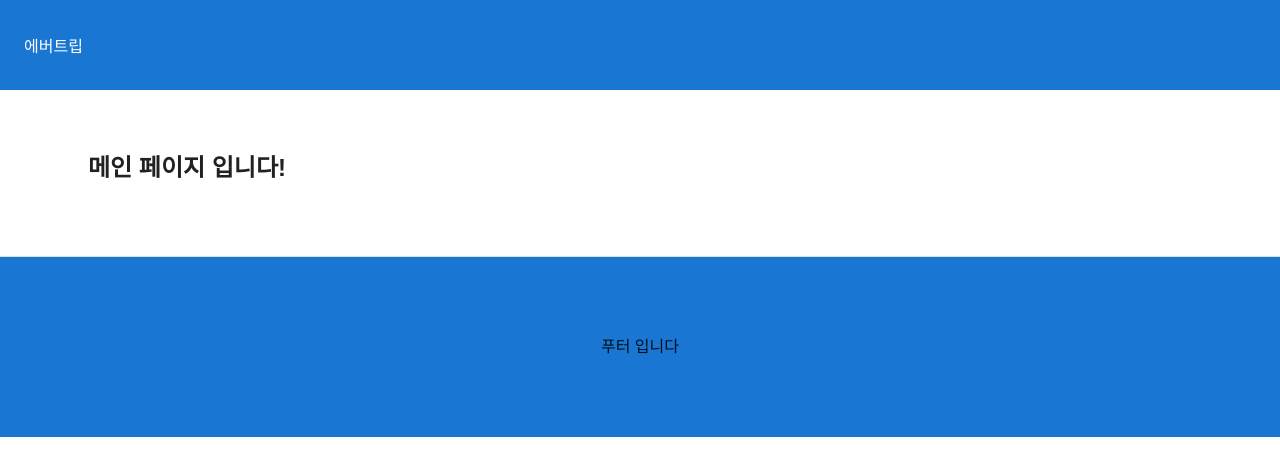
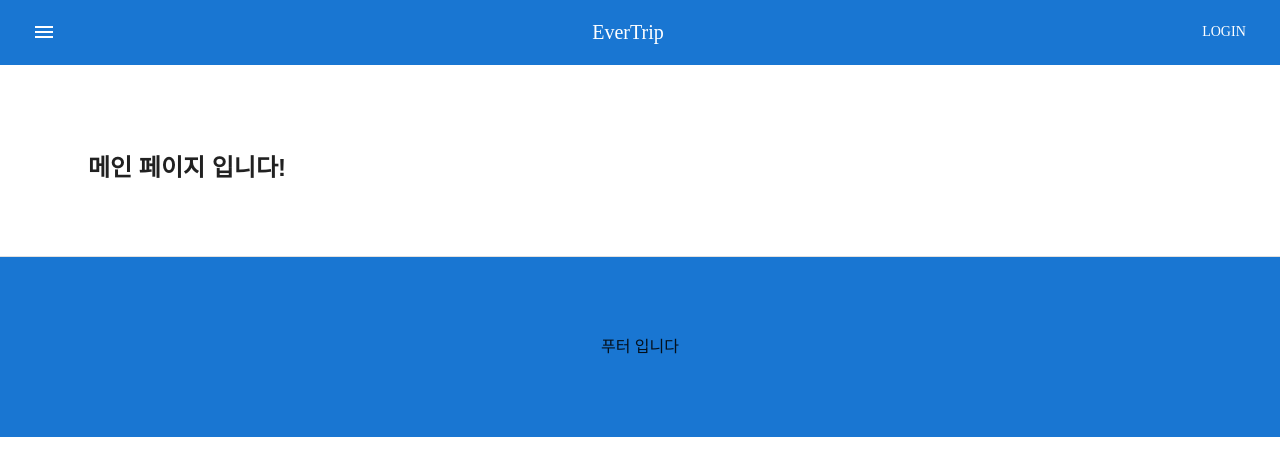
Before and after one commit to evertrip/evertrip-frontend, a React (Create React App) app: page / in a window 1280 px wide. Shown: the top 476 px of the page. Built offline with nearby package versions, Linux system fonts and the light colour scheme; a web font is replaced by a local one.

Commit message:
[feat] Header UI의 요소 정렬과 상단 메뉴 탭의 open/close 기능 구현 완료 #2

```diff
--- a/src/modules/layout/Header.tsx
+++ b/src/modules/layout/Header.tsx
@@ -1,15 +1,33 @@
-import React from "react";
+import React, { useState } from "react";
 import AppBar from "@mui/material/AppBar";
 import Box from "@mui/material/Box";
 import Toolbar from "@mui/material/Toolbar";
 import "../../global.css";
+import { Button, Drawer, IconButton, Typography } from "@mui/material";
+import MenuIcon from "@mui/icons-material/Menu";
+import Menu from "./menu";
+
+// 공통 레이아웃 Header 쪽 설명
+// Menu.tsx 파일에 있는 Menu 컴포넌트는 햄버거 아이콘을 클릭하면 열리고 닫히는 Drawer를 제어하는 역할을 합니다. 이를 통해 사용자가 햄버거 아이콘을 클릭하면 메뉴가 열리고 다시 한번 더 클릭하면 메뉴가 닫히게 됩니다.
+
+// Header.tsx 파일에서는 Menu 컴포넌트를 Drawer 안에 넣어서 햄버거 아이콘을 클릭했을 때 Drawer가 열리도록 하고, 사용자가 메뉴 항목을 선택하면 해당 항목에 따른 내용을 보여줍니다.
+
+// 여기서 toggleDrawer 함수는 Drawer가 열리고 닫히는 것을 제어하는 역할을 합니다. 이 함수는 open 변수를 인자로 받아서 이벤트 핸들러를 반환합니다. 이벤트 핸들러는 이벤트 타입이 "keydown"이거나 "Tab" 또는 "Shift" 키가 아닌 경우에만 Drawer를 열거나 닫습니다.
+
+// 즉, toggleDrawer 함수는 open 변수에 따라 Drawer를 열거나 닫을 수 있는 함수를 반환하고, Header 컴포넌트에서 IconButton을 클릭할 때 이 함수를 호출하여 Drawer를 열거나 닫을 수 있습니다.
+
+const ANCHOR_TYPE = "left";
 
 const styles = {
-  box: { flexGrow: 1, display: "center", alignItems: "flex-end" },
+  box: {
+    flexGrow: 1,
+    display: "center",
+    alignItems: "flex-end",
+  },
   headerStyle: {
-    // backgroundColor: "#ebebeb",
+    // backgroundColor: "#??????", >> 추후에 Header 색상 논의 필요
     boxShadow: "none",
-    height: "90px",
+    height: "65px",
     marginBottom: "0",
   },
   toolbar: {
@@ -17,16 +35,69 @@ const styles = {
     justifyContent: "space-between",
     alignContent: "center",
     width: "100%",
-    height: "60px",
+    height: "75px",
     marginTop: "15px",
+  },
+  menu: {
+    color: "white",
   },
 };
 
+/**
+ * 헤더 컴포넌트입니다. 헤더에는 햄버거 아이콘, 로고, 로그인 버튼이 있습니다.
+ *
+ * @returns {JSX.Element} 헤더를 포함하는 JSX 엘리먼트를 반환합니다.
+ *
+ * @author 박창우
+ */
 function Header() {
+  const [isOpenDrawer, setIsOpenDrawer] = useState<boolean>(false);
+
+  /**
+   * Drawer를 열거나 닫는 함수입니다.
+   *
+   * @param {boolean} open - Drawer를 열지(true) 닫을지(false) 결정하는 변수입니다.
+   * @returns {Function} 이벤트 핸들러를 반환합니다.
+   *
+   * @author 박창우
+   */
+  const toggleDrawer =
+    (open: boolean) => (event: React.KeyboardEvent | React.MouseEvent) => {
+      if (
+        event.type === "keydown" &&
+        ((event as React.KeyboardEvent).key === "Tab" ||
+          (event as React.KeyboardEvent).key === "Shift")
+      ) {
+        return;
+      }
+
+      setIsOpenDrawer(open);
+    };
   return (
     <Box sx={{ ...styles.box }} height={90}>
       <AppBar position="static" sx={{ ...styles.headerStyle }}>
-        <Toolbar sx={{ ...styles.toolbar }}>에버트립</Toolbar>
+        <Toolbar sx={{ justifyContent: "space-between" }}>
+          <IconButton
+            sx={{ ...styles.menu }}
+            aria-label="menu"
+            onClick={toggleDrawer(true)}
+          >
+            <MenuIcon />
+          </IconButton>
+          <React.Fragment key={ANCHOR_TYPE}>
+            <Drawer
+              anchor={ANCHOR_TYPE}
+              open={isOpenDrawer}
+              onClose={toggleDrawer(false)}
+            >
+              <Menu toggleDrawer={toggleDrawer} />
+            </Drawer>
+          </React.Fragment>
+          <Typography variant="h6" component="div" sx={{ textAlign: "center" }}>
+            EverTrip
+          </Typography>
+          <Button color="inherit">Login</Button>
+        </Toolbar>
       </AppBar>
     </Box>
   );
--- /dev/null
+++ b/src/modules/layout/menu.tsx
@@ -0,0 +1,142 @@
+/** @jsxImportSource @emotion/react */
+
+import {
+  Avatar,
+  Box,
+  Divider,
+  List,
+  ListItem,
+  ListItemButton,
+  ListItemIcon,
+  ListItemText,
+  Typography,
+} from "@mui/material";
+import DraftsIcon from "@mui/icons-material/Drafts";
+import AssignmentIndIcon from "@mui/icons-material/AssignmentInd";
+import EditNoteIcon from "@mui/icons-material/EditNote";
+import React from "react";
+import { css } from "@emotion/react";
+
+// -------------- 부가 설명 ----------------------- >> 주석은 최종적으로 develop에 merge 할 때 삭제하도록 하겠습니다.
+
+// MenuProps 인터페이스는 toggleDrawer 함수를 props로 받습니다. 이 함수는 햄버거 메뉴가 열리거나 닫히는 것을 제어합니다.
+// avatarArea는 사용자의 프로필 이미지를 표시하는 영역입니다. 사용자의 프로필 이미지가 있으면 이미지를 표시하고, 없으면 기본 이미지를 사용합니다.
+// nicknameInput은 사용자의 닉네임을 표시하는 영역입니다. 사용자가 로그인되어 있으면 닉네임을 표시하고, 로그인되어 있지 않으면 "익명 사용자"를 표시합니다.
+// 프로필 정보, 내 게시글 목록, 찜한 게시글 목록은 각각의 아이콘과 함께 리스트 형태로 표시됩니다. 이를 클릭하면 해당 항목의 내용을 확인할 수 있습니다.
+
+// ----------------------------------------------- 상단 햄버거 메뉴 바에서 나중에 유저 정보 불러올 때 대비해서 예시 코드 입니다. 참고해주시기 바랍니다.
+
+//   interface UserInfoProps {
+//     userNo: number | null;
+//     userImage: string | null;
+//     userNickname: string | null;
+//   }
+
+interface MenuProps {
+  toggleDrawer: (
+    open: boolean
+  ) => (event: React.KeyboardEvent | React.MouseEvent) => void;
+}
+
+//   const USER_NO = 'userNo';
+//   const USER_IMAGE = 'userImage';
+//   const USER_NICKNAME = 'userNickname';
+//   const ANONYMOUS_USER_NICKNAME = '익명 사용자';
+
+const styles = {
+  drawerBox: css({
+    width: 250,
+  }),
+
+  nicknameInput: css({
+    display: "flex",
+    justifyContent: "center",
+    alignItems: "center",
+    width: "100%",
+  }),
+
+  avatarArea: css({
+    display: "flex",
+    justifyContent: "center",
+    alignItems: "center",
+    width: "100%",
+    height: "150px",
+  }),
+
+  avatarImage: css({
+    width: 100,
+    height: 100,
+  }),
+
+  divider: css({
+    marginTop: "10px",
+    marginBottomL: "10px",
+  }),
+};
+
+/**
+ * 햄버거 메뉴를 표시하는 컴포넌트입니다. 햄버거 메뉴를 클릭하면 사용자 프로필 정보, 게시글 목록, 그리고 찜한 게시글 목록을 표시합니다.
+ *
+ * @param {Object} props - toggleDrawer 함수를 포함하는 객체입니다.
+ * @param {Function} props.toggleDrawer - 햄버거 메뉴가 열리거나 닫히는 것을 제어하는 함수입니다.
+ * @returns {JSX.Element} 햄버거 메뉴를 포함하는 JSX 엘리먼트를 반환합니다.
+ *
+ * @author 박창우
+ */
+function Menu({ toggleDrawer }: MenuProps) {
+  return (
+    <Box
+      css={styles.drawerBox}
+      role="presentation"
+      onClick={toggleDrawer(false)}
+      onKeyDown={toggleDrawer(false)}
+    >
+      <Box css={styles.avatarArea}>
+        <Avatar
+          // src={userInfo.userImage ? `${userInfo.userImage}` : ''}
+          css={styles.avatarImage}
+        />
+      </Box>
+      <Box css={styles.nicknameInput}>
+        <Typography>
+          {/* {userInfo.userNickname !== null
+              ? userInfo.userNickname
+              : ANONYMOUS_USER_NICKNAME} */}
+        </Typography>
+      </Box>
+
+      <Divider css={styles.divider} />
+
+      <nav aria-label="main mailbox folders">
+        <List>
+          <ListItem disablePadding>
+            <ListItemButton>
+              <ListItemIcon>
+                <AssignmentIndIcon />
+              </ListItemIcon>
+              <ListItemText primary="프로필 정보" />
+            </ListItemButton>
+          </ListItem>
+          <ListItem disablePadding>
+            <ListItemButton>
+              <ListItemIcon>
+                <EditNoteIcon />
+              </ListItemIcon>
+              <ListItemText primary="내 게시글 목록" />
+            </ListItemButton>
+          </ListItem>
+          <ListItem disablePadding>
+            <ListItemButton>
+              <ListItemIcon>
+                <DraftsIcon />
+              </ListItemIcon>
+              <ListItemText primary="찜한 게시글 목록" />
+            </ListItemButton>
+          </ListItem>
+        </List>
+      </nav>
+    </Box>
+  );
+}
+
+export default Menu;
```
